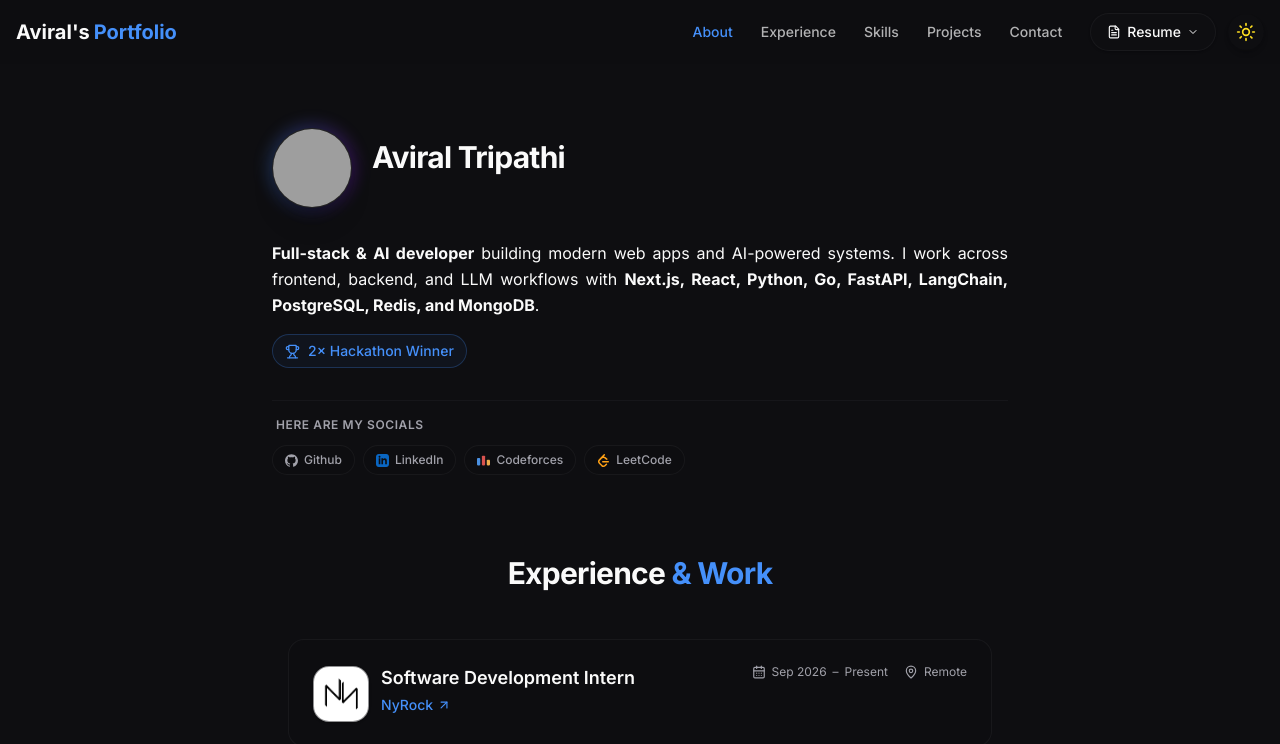
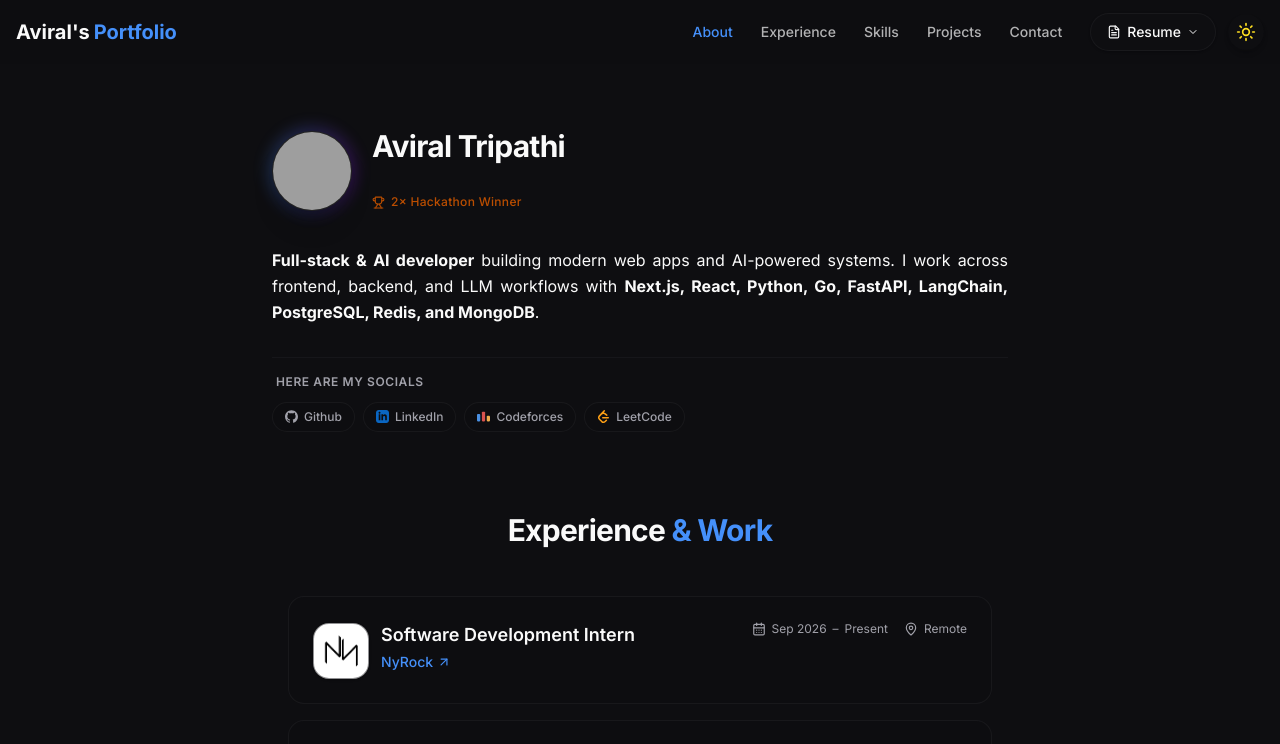
Before and after one commit to aviraltrip/portfolio, a React (Vite) app: page / in a window 1280 px wide. Shown: the top 744 px of the page. Built offline with nearby package versions, Linux system fonts and the light colour scheme; grey boxes are pictures that could not be loaded; the HTML template or start-up script is replaced by a standard one.

Commit message:
Add hackathon winner badge to HeroSection with updated styling

```diff
--- a/src/components/HeroSection.jsx
+++ b/src/components/HeroSection.jsx
@@ -105,6 +105,10 @@ export const HeroSection = () => {
             >
               {titles[index]}
             </p>
+            <p className="mt-2 inline-flex items-center gap-1.5 text-xs font-medium tracking-wide text-amber-700 dark:text-amber-400">
+              <Trophy size={13} aria-hidden="true" />
+              2× Hackathon Winner
+            </p>
           </div>
         </div>
 
@@ -112,10 +116,6 @@ export const HeroSection = () => {
           <p className="text-base text-foreground leading-relaxed text-justify">
             <strong>Full-stack & AI developer</strong> building modern web apps and AI-powered systems. I work across frontend, backend, and LLM workflows with <strong>Next.js, React, Python, Go, FastAPI, LangChain, PostgreSQL, Redis, and MongoDB</strong>.
           </p>
-          <div className="inline-flex items-center gap-2 rounded-full border border-primary/25 bg-primary/5 px-3 py-1.5 text-sm font-medium text-primary">
-            <Trophy size={15} aria-hidden="true" />
-            <span>2× Hackathon Winner</span>
-          </div>
         </div>
 
 
```
